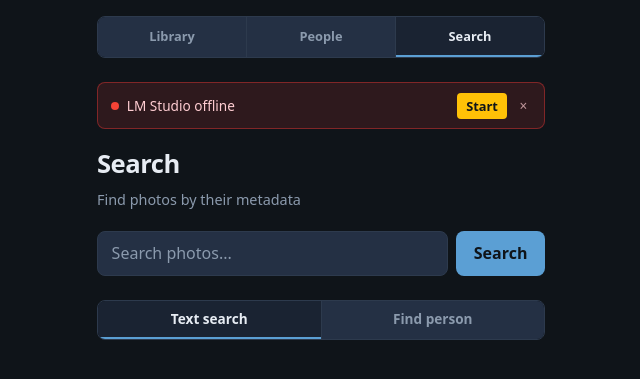
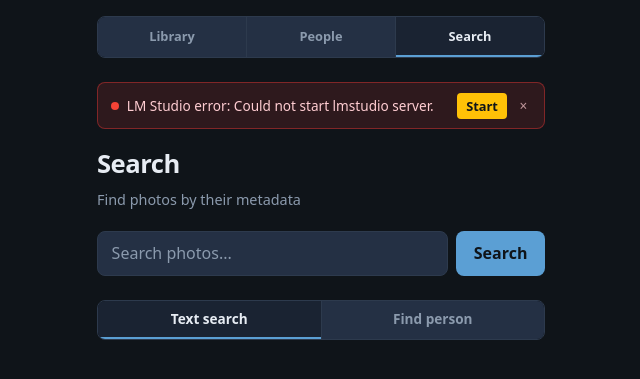
Before and after one commit to antonioortegajr/file-up-down-ui-flask, a Flask app: page /search in a window 1280 px wide. Shown: the top 379 px of the page, without its empty margins (319-959 px from the left). Run offline with Flask 3, Linux system fonts and the light colour scheme; data that the repository does not hold is empty.

Commit message:
Bugfix: capture and display LM Studio/Ollama start errors (#64) (#67)
- Track start errors in global _lms_start_error variable
- Wrap ensure_ready in try/except to capture errors in background threads
- Add error field to /api/lmstudio/status response
- Banner JS: transition to offline state and show error message when start fails
- Retry clears previous error and tries again

```diff
--- a/app.py
+++ b/app.py
@@ -35,6 +35,7 @@ if not os.path.exists(UPLOAD_FOLDER):
     os.makedirs(UPLOAD_FOLDER)
 
 _started_monotonic = time.monotonic()
+_lms_start_error = None
 
 
 def allowed_file(filename: str) -> bool:
@@ -1013,6 +1014,7 @@ def find_person_in_library(person_id):
 
 @app.route("/api/lmstudio/status")
 def lmstudio_status():
+    global _lms_start_error
     base = lmstudio.LMSTUDIO_BASE
     model = os.environ.get("LMSTUDIO_MODEL", "")
     server = "up" if lmstudio.server_is_up(base) else "down"
@@ -1022,12 +1024,15 @@ def lmstudio_status():
     available_models = []
     if server == "up":
         available_models = lmstudio.get_available_models(base)
-    return jsonify({
+    response = {
         "server": server,
         "model": model_state,
         "model_configured": model,
         "available_models": available_models,
-    })
+    }
+    if _lms_start_error:
+        response["error"] = _lms_start_error
+    return jsonify(response)
 
 
 @app.route("/api/lmstudio/models")
@@ -1041,20 +1046,36 @@ def lmstudio_models():
 
 @app.route("/api/lmstudio/start", methods=["POST"])
 def lmstudio_start():
+    global _lms_start_error
     base = lmstudio.LMSTUDIO_BASE
     model = os.environ.get("LMSTUDIO_MODEL", "")
     data = request.get_json() or {}
     if data.get("model"):
         model = data["model"]
-    t = threading.Thread(target=lambda: lmstudio.ensure_ready(base, model), daemon=True)
+    _lms_start_error = None
+    def wrapped_ensure_ready():
+        global _lms_start_error
+        try:
+            lmstudio.ensure_ready(base, model)
+        except Exception as e:
+            _lms_start_error = str(e)
+    t = threading.Thread(target=wrapped_ensure_ready, daemon=True)
     t.start()
     return jsonify({"status": "starting", "model": model})
 
 
 def _start_lmstudio_background():
+    global _lms_start_error
     base = lmstudio.LMSTUDIO_BASE
     model = os.environ.get("LMSTUDIO_MODEL", "")
-    t = threading.Thread(target=lambda: lmstudio.ensure_ready(base, model), daemon=True)
+    _lms_start_error = None
+    def wrapped_ensure_ready():
+        global _lms_start_error
+        try:
+            lmstudio.ensure_ready(base, model)
+        except Exception as e:
+            _lms_start_error = str(e)
+    t = threading.Thread(target=wrapped_ensure_ready, daemon=True)
     t.start()
 
 
--- a/templates/lms_banner.html
+++ b/templates/lms_banner.html
@@ -84,6 +84,7 @@
   startBtn.addEventListener('click', function() {
     var selectedModel = modelSelect.value;
     startBtn.disabled = true;
+    label.textContent = 'LM Studio starting...';
     fetch('/api/lmstudio/start', {
       method: 'POST',
       headers: {'Content-Type': 'application/json'},
@@ -98,6 +99,7 @@
       })
       .catch(function() {
         startBtn.disabled = false;
+        setStatus('offline');
       });
   });
 
@@ -147,6 +149,12 @@
       .then(function(d) {
         configuredModel = d.model_configured || null;
         populateModels(d.available_models || []);
+        if (d.error) {
+          console.error('LM Studio start error:', d.error);
+          setStatus('offline');
+          label.textContent = 'LM Studio error: ' + d.error;
+          return;
+        }
         if (d.server === 'up' && d.model === 'loaded') {
           setStatus('ready');
         } else if (d.server === 'up') {
```
